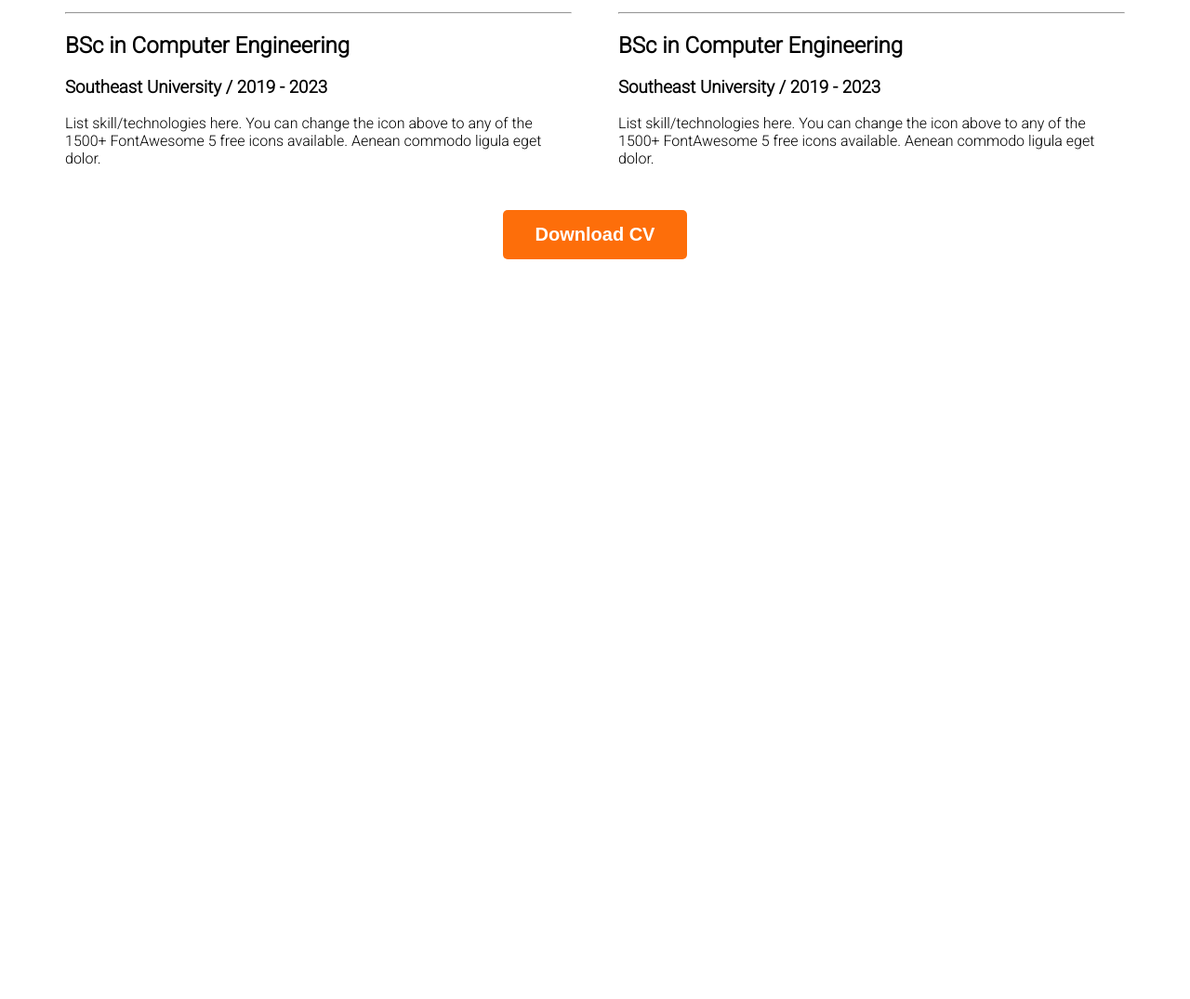
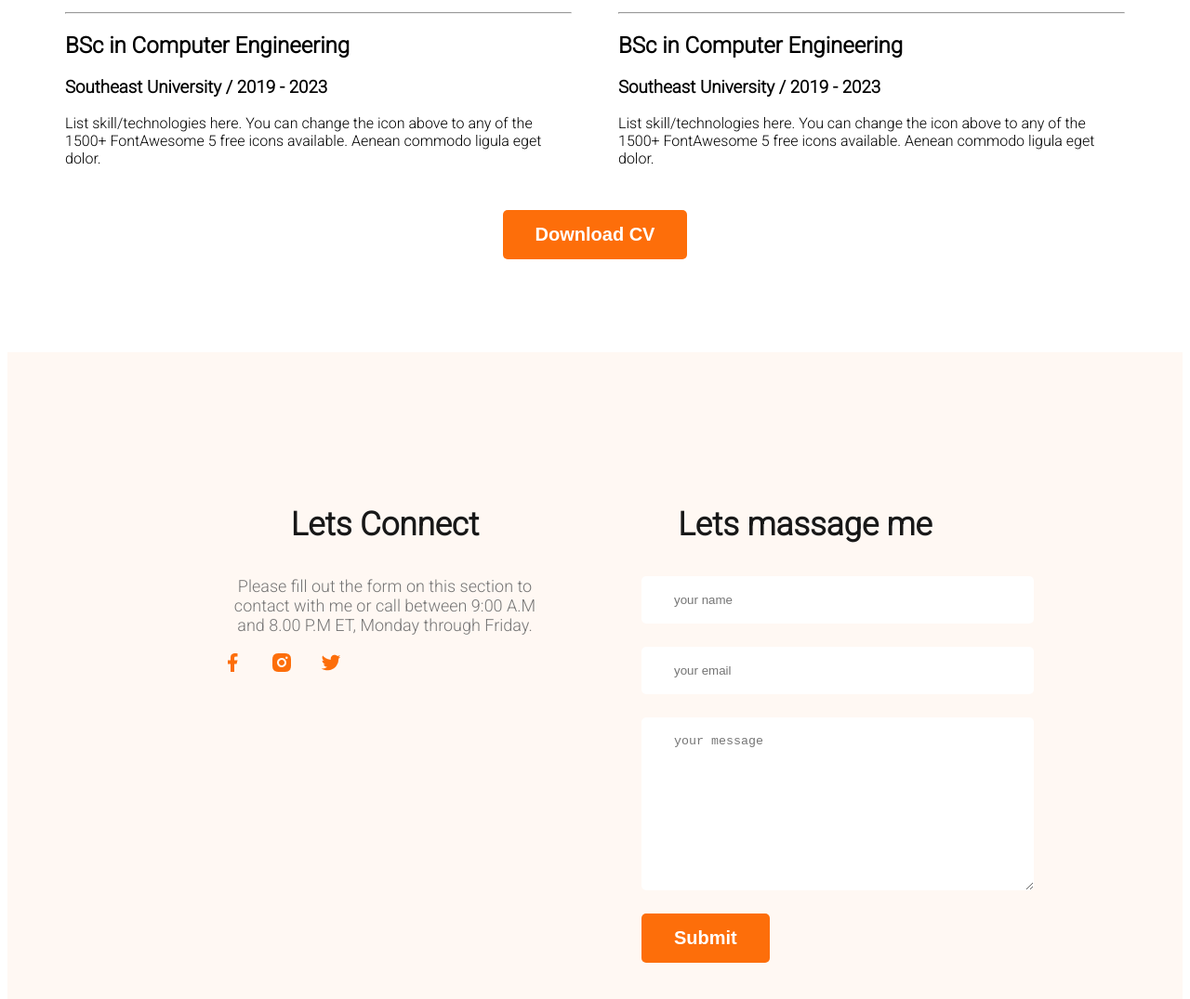
Before and after one commit to Rafinkhan1/beautiful-portfolio, a plain HTML site: page index.html in a window 1280 px wide. Shown: the part 2708-3783 px from the top of the page at 93% size. Before the commit the page ends 2995 px from the top, so only its background shows below. Drawn offline with Linux system fonts and the light colour scheme.

Commit message:
final site done

```diff
--- a/index.html
+++ b/index.html
@@ -165,11 +165,30 @@
                 </div>
             </div>
             <div class="download-cv">
-               <button class="btn-primary">Download CV</button>
+                <button class="btn-primary">Download CV</button>
             </div>
         </section>
     </main>
     <footer>
+        <div class="footer-column">
+            <h3 class="section-title">Lets Connect</h3>
+            <p class="section-description">Please fill out the form on this section to contact with me or call between
+                9:00 A.M and 8.00 P.M ET, Monday through Friday.</p>
+            <div class="social-liks">
+                <a href=""> <img src="images/icons/facebook.png" alt=""></a>
+                <a href=""> <img src="images/icons/insta.png" alt=""></a>
+                <a href=""> <img src="images/icons/twitter.png" alt=""></a>
+            </div>
+        </div>
+        <div class="footer-column">
+            <h3 class="section-title">Lets massage me</h3>
+            <form class="contact" action="">
+                <input type="text" name="" placeholder="your name" id="">
+                <input type="email" name="" placeholder="your email" id="">
+                <textarea name="" placeholder="your message" id="" cols="30" rows="10"></textarea>
+                <input class="btn-primary" type="submit" value="Submit">
+            </form>
+        </div>
 
     </footer>
 </body>
--- a/styles/portfolio.css
+++ b/styles/portfolio.css
@@ -170,3 +170,27 @@ resume-item-description{
     text-align: center;
     margin-top:30px;
 }
+/* footer style */
+footer{
+    display: flex;
+    background: #FFF8F3;
+    padding: 130px 230px;
+    margin-top: 100px;
+    gap: 100px;
+}
+.footer-column{
+    width: 50%;
+}
+.social-liks a{
+    margin-right: 25px;
+}
+.contact input[type="text"],.contact input[type="email"], textarea{
+    display: block;
+    margin-bottom: 25px;
+    padding: 18px 35px;
+    color: #757575;
+    border-radius: 5px;
+    background: #FFF;
+    border: 0;
+    width: 100%;
+}
```
